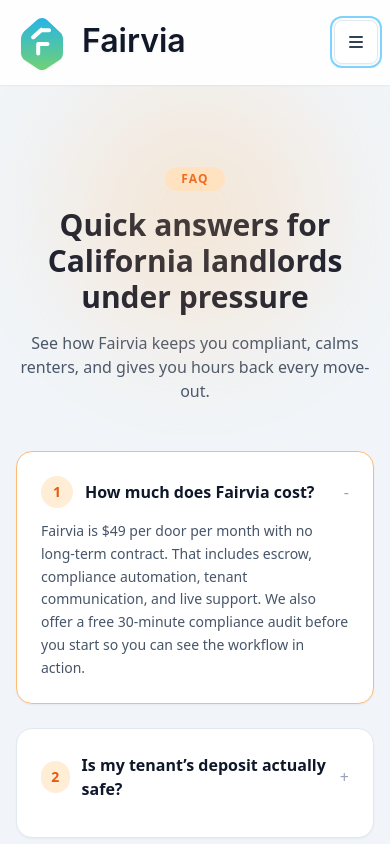
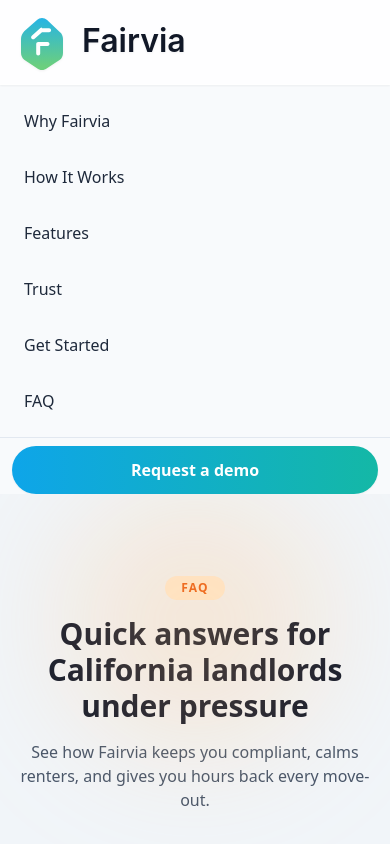
Before and after one commit to Aaronrabanal24/rentguard-landing, a Next.js app: page /faq in a window 390 px wide. Shown: the top 844 px of the page. Built offline with nearby package versions, Linux system fonts and the light colour scheme.

Commit message:
iphone13plus-responsive

```diff
--- a/src/components/layout/Header.tsx
+++ b/src/components/layout/Header.tsx
@@ -1,10 +1,7 @@
-import { useEffect, useRef, useState } from "react";
-import { createPortal } from "react-dom";
 import Link from "next/link";
 import { useRouter } from "next/router";
 import { BrandLogo } from "@/components/ui";
 import { track } from "@/lib/tracking";
-import { AnimatePresence, motion } from "framer-motion";
 
 interface NavLink {
   href: string;
@@ -31,17 +28,20 @@
   };
 
   return (
-    <header className="safe-top sticky top-0 z-50 border-b border-white/60 bg-white/80 backdrop-blur-lg shadow-sm">
+    <header className="safe-top">
+      {/* Sticky top bar */}
+      <div className="sticky top-0 z-50 border-b border-white/60 bg-white/80 backdrop-blur-lg shadow-sm">
         <div className="mx-auto flex max-w-7xl items-center justify-between px-3 py-3 sm:px-4 sm:py-4">
           <Link href="/" aria-label="Fairvia home" className="inline-flex items-center">
             <BrandLogo priority className="drop-shadow-sm" />
           </Link>
-        <nav className="hidden items-center gap-4 text-sm font-medium text-slate-600 lg:flex">
+          {/* Horizontal nav at sm+ */}
+          <nav className="hidden items-center gap-2 text-sm font-medium text-slate-600 sm:flex">
             {navLinks.map((item) => (
               <Link
                 key={item.href}
                 href={item.href}
-              className="rounded-full px-4 py-2 transition-all hover:bg-sky-50 hover:text-slate-900 hover:shadow-sm focus-visible:outline focus-visible:outline-2 focus-visible:outline-offset-2 focus-visible:outline-sky-300"
+                className="tap rounded-full px-4 py-2 transition-all hover:bg-sky-50 hover:text-slate-900 hover:shadow-sm focus-visible:outline focus-visible:outline-2 focus-visible:outline-offset-2 focus-visible:outline-sky-300"
               >
                 {item.label}
               </Link>
@@ -53,187 +53,32 @@
               Request a demo
             </button>
           </nav>
-
-        <MobileMenu navLinks={navLinks} onSelectNav={handleCTA} />
         </div>
-    </header>
-  );
-}
-
-function MobileMenu({ navLinks, onSelectNav }: { navLinks: NavLink[]; onSelectNav: () => void }) {
-  const [isOpen, setIsOpen] = useState(false);
-  const triggerRef = useRef<HTMLButtonElement | null>(null);
-  const closeBtnRef = useRef<HTMLButtonElement | null>(null);
-  const scrollYRef = useRef(0);
-  const portalTarget = typeof window !== "undefined" ? document.getElementById("portal-root") : null;
-
-  const lockScroll = () => {
-    scrollYRef.current = window.scrollY || window.pageYOffset || 0;
-    const body = document.body;
-    body.style.position = "fixed";
-    body.style.top = `-${scrollYRef.current}px`;
-    body.style.width = "100%";
-    body.style.overflow = "hidden";
-  };
-
-  const unlockScroll = () => {
-    const body = document.body;
-    body.style.position = "";
-    body.style.top = "";
-    body.style.width = "";
-    body.style.overflow = "";
-    window.scrollTo(0, scrollYRef.current);
-  };
-
-  useEffect(() => {
-    if (isOpen) {
-      lockScroll();
-      // Delay focus to ensure portal content is mounted
-      setTimeout(() => closeBtnRef.current?.focus(), 0);
-    } else {
-      unlockScroll();
-      triggerRef.current?.focus();
-    }
-    return () => {
-      // safety on unmount
-      if (isOpen) {
-        unlockScroll();
-      }
-    };
-  }, [isOpen]);
-
-  const onKeyDownTrap: React.KeyboardEventHandler<HTMLDivElement> = (e) => {
-    if (e.key === "Escape") {
-      e.stopPropagation();
-      setIsOpen(false);
-      return;
-    }
-    if (e.key !== "Tab") return;
-    const root = document.getElementById("mobile-menu-drawer");
-    if (!root) return;
-    const focusables = root.querySelectorAll<HTMLElement>(
-      'a[href], button, textarea, input[type="text"], input[type="radio"], input[type="checkbox"], select, [tabindex]:not([tabindex="-1"])'
-    );
-    if (focusables.length === 0) return;
-    const first = focusables[0];
-    const last = focusables[focusables.length - 1];
-    if (e.shiftKey) {
-      if (document.activeElement === first) {
-        e.preventDefault();
-        (last as HTMLElement).focus();
-      }
-    } else {
-      if (document.activeElement === last) {
-        e.preventDefault();
-        (first as HTMLElement).focus();
-      }
-    }
-  };
-
-  const toggleMenu = () => setIsOpen((prev) => !prev);
-  const closeMenu = () => setIsOpen(false);
-
-  return (
-    <div className="relative lg:hidden">
-      <button
-        ref={triggerRef}
-        onClick={toggleMenu}
-        aria-expanded={isOpen}
-        aria-label="Toggle navigation"
-        aria-controls="mobile-menu-drawer"
-        className="tap flex h-11 w-11 items-center justify-center rounded-lg border border-slate-200 bg-white text-slate-700 shadow-sm transition hover:-translate-y-[1px] hover:border-sky-200 hover:text-slate-900 focus-visible:outline focus-visible:outline-2 focus-visible:outline-offset-2 focus-visible:outline-sky-300"
-      >
-        <svg className="h-5 w-5" fill="currentColor" viewBox="0 0 20 20">
-          <path
-            fillRule="evenodd"
-            d="M3 5a1 1 0 011-1h12a1 1 0 110 2H4a1 1 0 01-1-1zM3 10a1 1 0 011-1h12a1 1 0 110 2H4a1 1 0 01-1-1zM3 15a1 1 0 011-1h12a1 1 0 110 2H4a1 1 0 01-1-1z"
-            clipRule="evenodd"
-          />
-        </svg>
-      </button>
-
-      {portalTarget && (
-        <AnimatePresence>
-          {isOpen ? (
-            <>
-              {createPortal(
-                <motion.div
-                  key="overlay"
-                  initial={{ opacity: 0 }}
-                  animate={{ opacity: 1 }}
-                  exit={{ opacity: 0 }}
-                  transition={{ duration: 0.2, ease: "easeOut" }}
-                  className="fixed inset-0 z-[60] bg-black/50"
-                  onClick={closeMenu}
-                  aria-hidden
-                />,
-                portalTarget
-              )}
-              {createPortal(
-                <motion.aside
-                  id="mobile-menu-drawer"
-                  role="dialog"
-                  aria-modal="true"
-                  onKeyDown={onKeyDownTrap}
-                  initial={{ x: "100%" }}
-                  animate={{ x: 0 }}
-                  exit={{ x: "100%" }}
-                  transition={{ duration: 0.2, ease: "easeOut" }}
-                  className="fixed inset-0 z-[70] flex h-full w-full flex-col bg-white safe-top safe-bot"
-                >
-                  {/* Top bar */}
-                  <div className="flex items-center justify-between px-4 py-3">
-                    <Link href="/" aria-label="Fairvia home" onClick={closeMenu} className="inline-flex items-center">
-                      <BrandLogo priority className="h-6 w-auto drop-shadow-sm" />
-                    </Link>
-                    <button
-                      ref={closeBtnRef}
-                      aria-label="Close menu"
-                      onClick={closeMenu}
-                      className="tap flex h-11 w-11 items-center justify-center rounded-lg border border-slate-200 bg-white text-slate-700 shadow-sm transition hover:border-slate-300 focus-visible:outline focus-visible:outline-2 focus-visible:outline-offset-2 focus-visible:outline-sky-300"
-                    >
-                      <svg className="h-5 w-5" aria-hidden viewBox="0 0 24 24" fill="none" stroke="currentColor" strokeWidth="2">
-                        <path d="M18 6L6 18M6 6l12 12" />
-                      </svg>
-                    </button>
       </div>
 
-                  {/* Links area (scrollable) */}
-                  <nav className="flex-1 overflow-y-auto px-4 py-2">
-                    <ul className="space-y-1">
+      {/* Always-visible vertical nav on mobile (in normal flow) */}
+      <nav aria-label="Primary" className="sm:hidden">
+        <ul className="mx-auto max-w-7xl px-3 py-2">
           {navLinks.map((link) => (
-                        <li key={link.href}>
+            <li key={link.href} className="py-1">
               <Link
                 href={link.href}
                 className="tap block rounded-lg px-3 py-3 text-base font-medium text-slate-800 transition hover:bg-slate-50 focus-visible:outline focus-visible:outline-2 focus-visible:outline-offset-2 focus-visible:outline-sky-300"
-                            onClick={closeMenu}
               >
                 {link.label}
               </Link>
             </li>
           ))}
         </ul>
-                  </nav>
-
-                  {/* Bottom CTA pinned */}
-                  <div className="border-t border-slate-200 px-4 pb-4 pt-3">
+        <div className="mx-auto max-w-7xl border-t border-slate-200 px-3 pb-3 pt-2 safe-bot">
           <button
-                      onClick={() => {
-                        closeMenu();
-                        onSelectNav();
-                      }}
+            onClick={handleCTA}
             className="tap w-full rounded-full bg-gradient-to-r from-sky-500 to-teal-500 px-5 py-3 text-base font-semibold text-white shadow-sm transition hover:-translate-y-[1px] hover:shadow-md focus-visible:outline focus-visible:outline-2 focus-visible:outline-offset-2 focus-visible:outline-sky-300"
           >
             Request a demo
           </button>
         </div>
-                </motion.aside>,
-                portalTarget
-              )}
-            </>
-          ) : null}
-        </AnimatePresence>
-      )}
-    </div>
+      </nav>
+    </header>
   );
 }
--- a/src/components/layout/PageContainer.tsx
+++ b/src/components/layout/PageContainer.tsx
@@ -21,7 +21,7 @@
   children,
 }: PropsWithChildren<PageContainerProps>) {
   return (
-    <div className="min-h-screen bg-slate-50 text-slate-900">
+    <div className="min-dvh-100 bg-slate-50 text-slate-900">
       <Head>
         <title>{title}</title>
         <meta name="description" content={description} />
--- a/src/pages/_document.tsx
+++ b/src/pages/_document.tsx
@@ -3,7 +3,10 @@
 export default function Document() {
   return (
     <Html lang="en" className="min-h-full bg-white text-slate-900">
-      <Head />
+      <Head>
+        {/* Ensure iOS safe-area insets are respected */}
+        <meta name="viewport" content="width=device-width, initial-scale=1, viewport-fit=cover" />
+      </Head>
       <body className="min-h-full bg-white text-slate-900 antialiased">
         <Main />
         <div id="portal-root" />
--- a/src/styles/globals.css
+++ b/src/styles/globals.css
@@ -86,6 +86,10 @@
     min-height: 80vh;
   }
 
+  .min-dvh-100 {
+    min-height: 100vh;
+  }
+
   .text-balance {
     text-wrap: balance;
     hyphens: none;
@@ -122,6 +126,10 @@
   .min-dvh-80 {
     min-height: 80dvh;
   }
+
+  .min-dvh-100 {
+    min-height: 100dvh;
+  }
 }
 
 @media (max-width: 640px) {
```
Also changed, not shown: 1 other file (tests, documents, lock files or other folders). Lines whose indentation alone changed are shown as unchanged.
